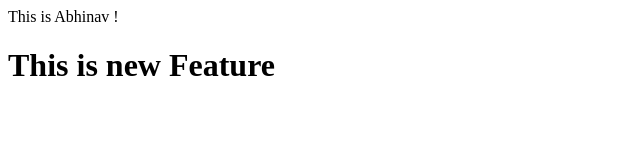
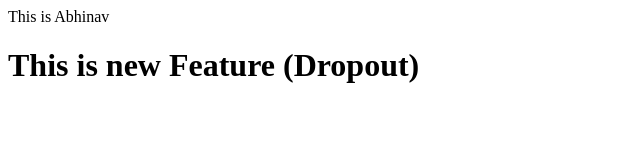
Before and after one commit to Abhi9vSharma/LocalRapo, a plain HTML site: page index.html in a window 1280 px wide. Shown: the whole page, without its empty margins (0-640 px from the left). Drawn offline with Linux system fonts and the light colour scheme.

Commit message:
Added the Dropout

```diff
--- a/index.html
+++ b/index.html
@@ -1,6 +1,6 @@
 <html>
     <body>
-        <p>This is Abhinav !</p>
-        <h1>This is new Feature</h1>
+        <p>This is Abhinav </p>
+        <h1>This is new Feature (Dropout)</h1>
     </body>
 </html>
```
